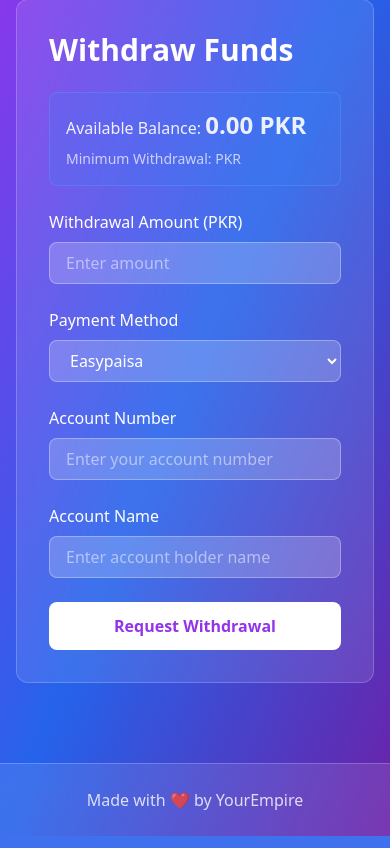
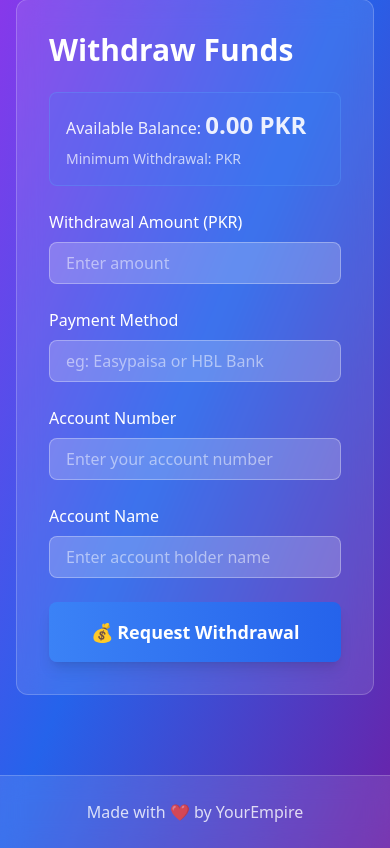
Before and after one commit to alihyderbaloch/YourEmpire., a Flask app: template templates/withdraw.html in a window 390 px wide. Shown: the part 98-946 px from the top of the page. Run offline with Flask 3, Linux system fonts and the light colour scheme; the template is opened without the code that fills it, so the values that code supplies are empty; some libraries are stand-ins or nearby versions.

Commit message:
Improve package purchase and withdrawal forms with better button visibility
Fix buy package template to correctly access bank name, replace withdraw payment method dropdown with a text input, and enhance button styling for improved mobile visibility.

Replit-Commit-Author: Agent
Replit-Commit-Session-Id: 0d011106-bfb6-4554-b072-91b53b411faa
Replit-Commit-Checkpoint-Type: full_checkpoint
Replit-Commit-Event-Id: 93558c67-b261-4f56-83ce-6115271077f9
Replit-Commit-Screenshot-Url: https://storage.googleapis.com/screenshot-production-us-central1/064be7b3-9fc3-4dd7-9178-19b830452fdb/0d011106-bfb6-4554-b072-91b53b411faa/bDgCHak

```diff
--- a/templates/buy_package.html
+++ b/templates/buy_package.html
@@ -47,7 +47,7 @@
                     <label class="block text-white mb-2">Payment Method</label>
                     <select name="payment_method" id="payment_method" required class="w-full px-4 py-2 rounded-lg bg-white/20 text-white border border-white/30 focus:outline-none focus:border-white">
                         {% for method in payment_methods %}
-                        <option value="{{ method.id }}" data-type="{{ method.type }}" data-account="{{ method.account_number }}" data-name="{{ method.account_name }}" data-bank="{{ method.get('bank_name', '') }}">
+                        <option value="{{ method.id }}" data-type="{{ method.type }}" data-account="{{ method.account_number }}" data-name="{{ method.account_name }}" data-bank="{{ method.bank_name or '' }}">
                             {{ method.type }}
                         </option>
                         {% endfor %}
@@ -73,8 +73,8 @@
                     <p class="text-sm text-white/60 mt-1">Upload payment proof (Max 5MB)</p>
                 </div>
 
-                <button type="submit" class="w-full bg-white text-purple-600 py-3 rounded-lg font-bold hover:bg-purple-100 transition">
-                    Submit Payment
+                <button type="submit" class="w-full bg-gradient-to-r from-green-500 to-green-600 text-white py-4 px-6 rounded-lg font-bold text-lg hover:from-green-600 hover:to-green-700 transition shadow-lg hover:shadow-xl transform hover:scale-105 active:scale-95 md:py-3">
+                    ✓ Submit Payment
                 </button>
             </form>
         </div>
--- a/templates/withdraw.html
+++ b/templates/withdraw.html
@@ -46,11 +46,7 @@
 
                 <div>
                     <label class="block text-white mb-2">Payment Method</label>
-                    <select name="payment_method" required class="w-full px-4 py-2 rounded-lg bg-white/20 text-white border border-white/30 focus:outline-none focus:border-white">
-                        <option value="Easypaisa">Easypaisa</option>
-                        <option value="JazzCash">JazzCash</option>
-                        <option value="Bank Account">Bank Account</option>
-                    </select>
+                    <input type="text" name="payment_method" required class="w-full px-4 py-2 rounded-lg bg-white/20 text-white border border-white/30 focus:outline-none focus:border-white placeholder-white/50" placeholder="eg: Easypaisa or HBL Bank">
                 </div>
 
                 <div>
@@ -63,8 +59,8 @@
                     <input type="text" name="account_name" required class="w-full px-4 py-2 rounded-lg bg-white/20 text-white border border-white/30 focus:outline-none focus:border-white placeholder-white/50" placeholder="Enter account holder name">
                 </div>
 
-                <button type="submit" class="w-full bg-white text-purple-600 py-3 rounded-lg font-bold hover:bg-purple-100 transition">
-                    Request Withdrawal
+                <button type="submit" class="w-full bg-gradient-to-r from-blue-500 to-blue-600 text-white py-4 px-6 rounded-lg font-bold text-lg hover:from-blue-600 hover:to-blue-700 transition shadow-lg hover:shadow-xl transform hover:scale-105 active:scale-95 md:py-3">
+                    💰 Request Withdrawal
                 </button>
             </form>
         </div>
```
Also changed, not shown: 1 other file.
